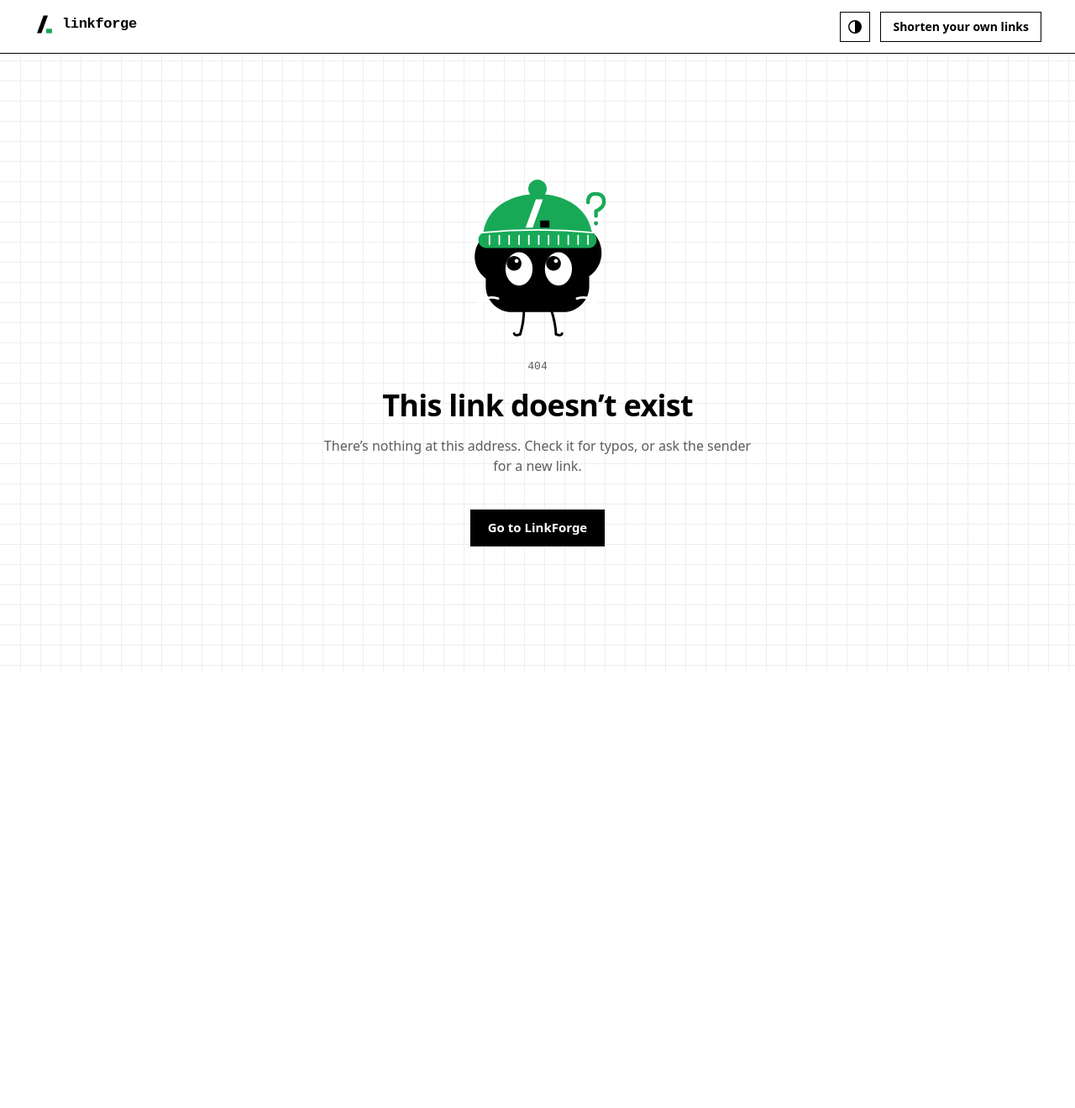
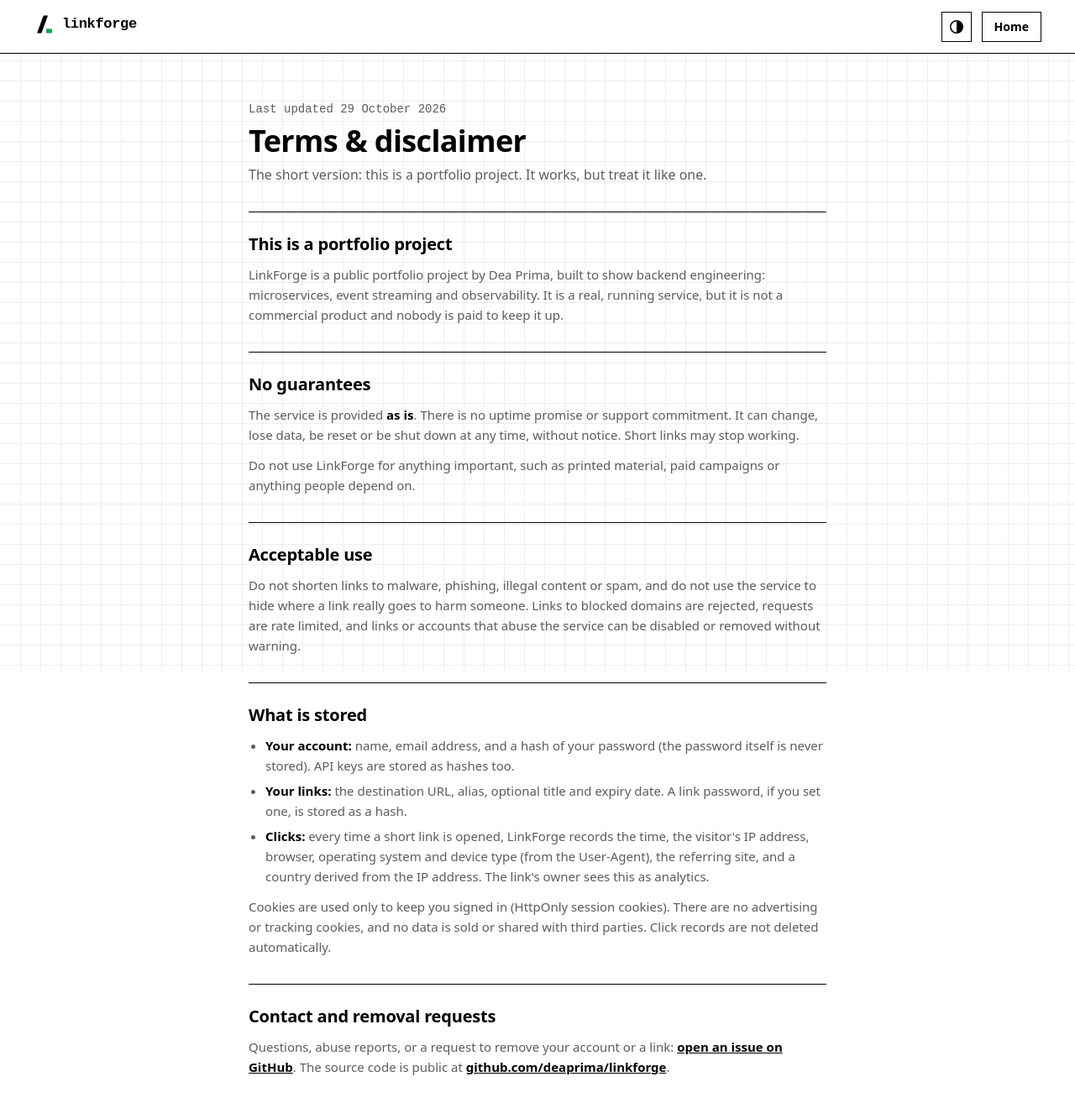
Before and after one commit to deaprima/linkforge, a React (Vite) app in the folder web/: page /app/terms in a window 1280 px wide. Before the commit this address had no page. Shown: the top 1320 px of the page at 84% size. Before the commit the page ends 800 px from the top, so only its background shows below. Built offline with nearby package versions, Linux system fonts and the light colour scheme; a web font is replaced by a local one.

Commit message:
feat(web): add terms and disclaimer page

```diff
--- a/web/src/pages/auth/AuthPages.tsx
+++ b/web/src/pages/auth/AuthPages.tsx
@@ -157,6 +157,13 @@ export function RegisterPage() {
         <Button type="submit" className="w-full" loading={register.isPending}>
           Create account
         </Button>
+        <p className="text-center text-[13px] leading-[1.45] text-graphite">
+          LinkForge is a portfolio project. By creating an account you accept the{" "}
+          <Link to="/app/terms" className="font-semibold text-ink underline">
+            terms
+          </Link>
+          .
+        </p>
       </form>
       <Divider label="or" />
       <GoogleButton />
--- a/web/src/pages/landing/LandingPage.tsx
+++ b/web/src/pages/landing/LandingPage.tsx
@@ -186,6 +186,9 @@ function TitleBlock() {
           <Link to="/app/docs" className="hover:underline">
             API
           </Link>
+          <Link to="/app/terms" className="hover:underline">
+            Terms
+          </Link>
         </span>
       </TitleCell>
       <TitleCell label="Rev." className="lg:flex-[0.5]">
--- /dev/null
+++ b/web/src/pages/public/TermsPage.tsx
@@ -0,0 +1,104 @@
+import { useEffect, type ReactNode } from "react";
+import { Link } from "react-router";
+import { GridBackground } from "@/components/brand/Brand";
+import { TopBar } from "@/components/layout/AuthLayout";
+import { buttonClass } from "@/components/ui/primitives";
+import { REPO_URL } from "@/pages/landing/links";
+
+/*
+ * Ketentuan & disclaimer (/app/terms). Halaman publik: dibaca sebelum punya akun, jadi ada di luar guard auth.
+ * Isinya sengaja singkat dan jujur soal apa yang dikumpulkan; ubah teks ini setiap kali perilaku data berubah.
+ */
+
+const UPDATED = "29 October 2026";
+
+function Section({ title, children }: { title: string; children: ReactNode }) {
+  return (
+    <section className="flex flex-col gap-2.5 border-t border-ink pt-6">
+      <h2 className="text-xl font-semibold tracking-[-0.2px] text-ink">{title}</h2>
+      <div className="flex flex-col gap-3 text-[15px] leading-[1.6] text-graphite">{children}</div>
+    </section>
+  );
+}
+
+export function TermsPage() {
+  useEffect(() => {
+    document.title = "Terms & disclaimer · LinkForge";
+  }, []);
+  return (
+    <div className="flex min-h-dvh flex-col">
+      <GridBackground />
+      <TopBar>
+        <Link to="/" className={buttonClass({ variant: "outline", size: "sm" }, "hidden sm:inline-flex")}>
+          Home
+        </Link>
+      </TopBar>
+      <main className="mx-auto flex w-full max-w-[720px] flex-1 flex-col gap-8 px-4 py-10 sm:py-14">
+        <header className="flex flex-col gap-2">
+          <p className="font-mono text-sm text-graphite">Last updated {UPDATED}</p>
+          <h1 className="text-[32px] leading-[1.1] font-semibold tracking-[-0.64px] text-ink sm:text-4xl">Terms &amp; disclaimer</h1>
+          <p className="text-base leading-[1.5] text-graphite">The short version: this is a portfolio project. It works, but treat it like one.</p>
+        </header>
+
+        <Section title="This is a portfolio project">
+          <p>
+            LinkForge is a public portfolio project by Dea Prima, built to show backend engineering: microservices, event streaming and
+            observability. It is a real, running service, but it is not a commercial product and nobody is paid to keep it up.
+          </p>
+        </Section>
+
+        <Section title="No guarantees">
+          <p>
+            The service is provided <strong className="font-semibold text-ink">as is</strong>. There is no uptime promise or support commitment.
+            It can change, lose data, be reset or be shut down at any time, without notice. Short links may stop working.
+          </p>
+          <p>Do not use LinkForge for anything important, such as printed material, paid campaigns or anything people depend on.</p>
+        </Section>
+
+        <Section title="Acceptable use">
+          <p>
+            Do not shorten links to malware, phishing, illegal content or spam, and do not use the service to hide where a link really goes
+            to harm someone. Links to blocked domains are rejected, requests are rate limited, and links or accounts that abuse the service
+            can be disabled or removed without warning.
+          </p>
+        </Section>
+
+        <Section title="What is stored">
+          <ul className="flex list-disc flex-col gap-1.5 pl-5">
+            <li>
+              <strong className="font-semibold text-ink">Your account:</strong> name, email address, and a hash of your password (the password
+              itself is never stored). API keys are stored as hashes too.
+            </li>
+            <li>
+              <strong className="font-semibold text-ink">Your links:</strong> the destination URL, alias, optional title and expiry date. A link
+              password, if you set one, is stored as a hash.
+            </li>
+            <li>
+              <strong className="font-semibold text-ink">Clicks:</strong> every time a short link is opened, LinkForge records the time, the
+              visitor&apos;s IP address, browser, operating system and device type (from the User-Agent), the referring site, and a country
+              derived from the IP address. The link&apos;s owner sees this as analytics.
+            </li>
+          </ul>
+          <p>
+            Cookies are used only to keep you signed in (HttpOnly session cookies). There are no advertising or tracking cookies, and no data
+            is sold or shared with third parties. Click records are not deleted automatically.
+          </p>
+        </Section>
+
+        <Section title="Contact and removal requests">
+          <p>
+            Questions, abuse reports, or a request to remove your account or a link:{" "}
+            <a href={`${REPO_URL}/issues`} className="font-semibold text-ink underline">
+              open an issue on GitHub
+            </a>
+            . The source code is public at{" "}
+            <a href={REPO_URL} className="font-semibold text-ink underline">
+              github.com/deaprima/linkforge
+            </a>
+            .
+          </p>
+        </Section>
+      </main>
+    </div>
+  );
+}
--- a/web/src/router.tsx
+++ b/web/src/router.tsx
@@ -66,6 +66,7 @@ export const router = createBrowserRouter([
       { path: "/app/profile", ...lazyPage(() => import("@/pages/app/ProfilePage"), (m) => m.ProfilePage) },
     ],
   },
+  { path: "/app/terms", ...lazyPage(() => import("@/pages/public/TermsPage"), (m) => m.TermsPage) },
   { path: "/app/p/:alias", ...lazyPage(publicPages, (m) => m.PasswordGatePage) },
   { path: "/app/not-found", ...lazyPage(publicPages, (m) => m.NotFoundPage) },
   { path: "/app/expired", ...lazyPage(publicPages, (m) => m.ExpiredPage) },
```
Also changed, not shown: 1 other file (tests, documents, lock files or other folders).
